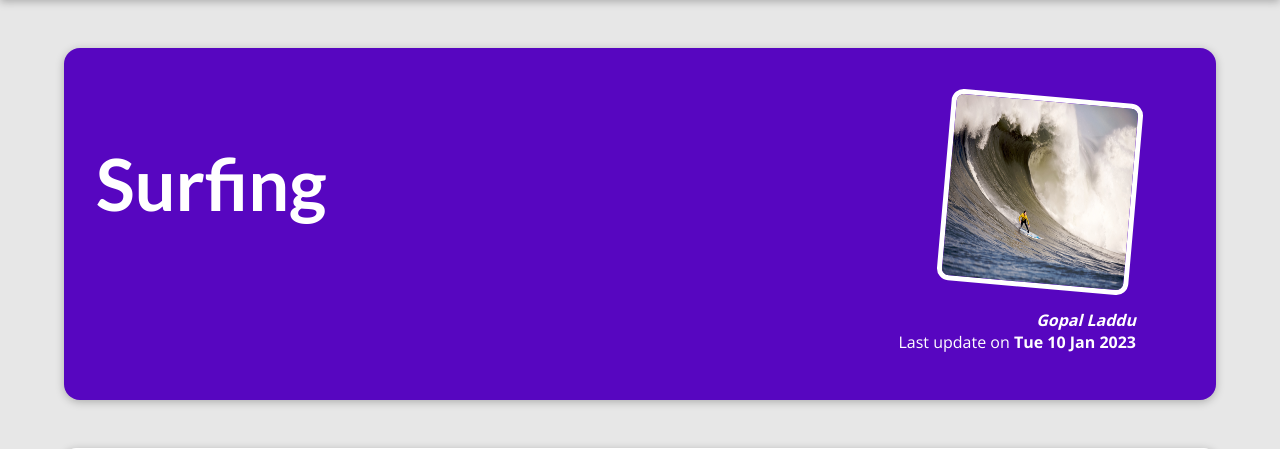
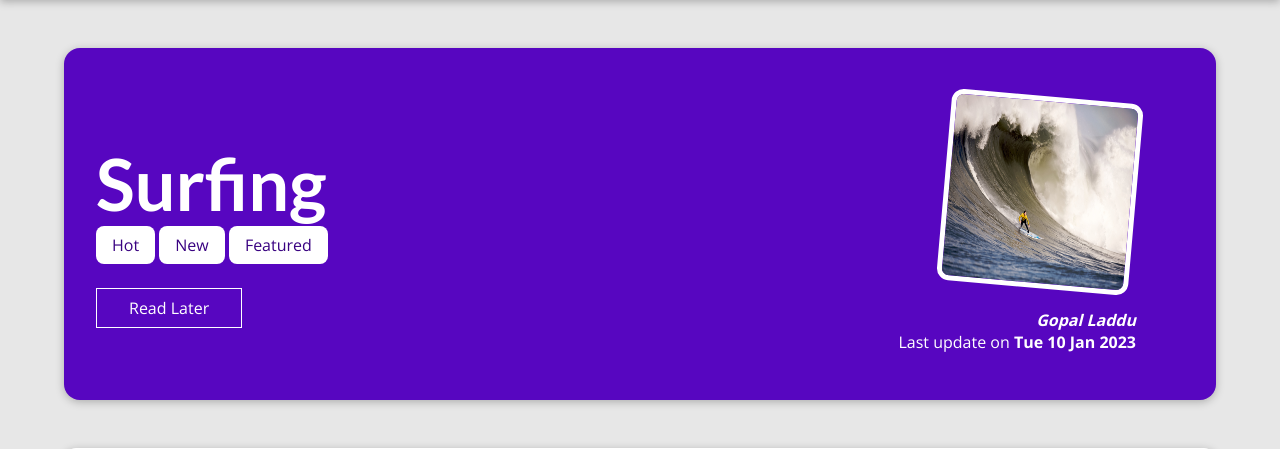
Before and after one commit to Kanharajput/DjangoBlogProject, a Django app: page /allblogs/surfing in a window 1280 px wide. Shown: the part 80-529 px from the top of the page. Run offline with Django 3.2, Linux system fonts and the light colour scheme; data comes from the database, SQL or seed files in the repository; both versions use the stored data as it was after the commit.

Commit message:
read later set with style

```diff
--- a/AllBlogs/static/AllBlogs/blog_detail.css
+++ b/AllBlogs/static/AllBlogs/blog_detail.css
@@ -74,6 +74,26 @@ main {
     padding: 0.5rem 1rem;
     border-radius: 8px;
 }
+
+#read-later {
+  margin: 2rem 0;
+}
+
+#read-later button {
+  background-color: transparent;
+  border: 1px solid white;
+  padding: 0.5rem 2rem;
+  font: inherit;
+  color: white;
+  cursor: pointer;
+}
+
+#read-later button:hover,
+#read-later button:active {
+  background-color: white;
+  color: #390281;
+}
+
 
 #comment-form {
     margin: 3rem auto;
--- a/AllBlogs/templates/AllBlogs/blog_detail.html
+++ b/AllBlogs/templates/AllBlogs/blog_detail.html
@@ -25,6 +25,11 @@
                 <span class="tag">{{tag.caption}}</span>
             {% endfor %}
         </div>
+
+        <div id="read-later">
+            <button>Read Later</button>
+        </div>
+
         <article>
             <img src="{{clicked_blog.image.url}}" alt="{{clicked_blog.title}}">
             <address><a href="mailto:{{clicked_blog.author.email_addr}}">{{clicked_blog.author}}</a></address>
--- a/AllBlogs/views.py
+++ b/AllBlogs/views.py
@@ -20,7 +20,7 @@ class BlogDetails(View):
         clicked_blog = Post.objects.get(slug=slug)       # remember get return a single object but filter return a queryset
         context = {
                     "clicked_blog":clicked_blog,
-                        "tags":clicked_blog.tags.all(),             # tags can have multiple entries
+                        "post_tags":clicked_blog.tags.all(),             # tags can have multiple entries
                             # sort the comments in decreasing order by id
                             "comments":clicked_blog.comments.all().order_by("-id"),        # access all the comments of this blog, its cross model queries
                                 "comment_form":CommentForm()              # initialise the form
```
Also changed, not shown: db.sqlite3.
